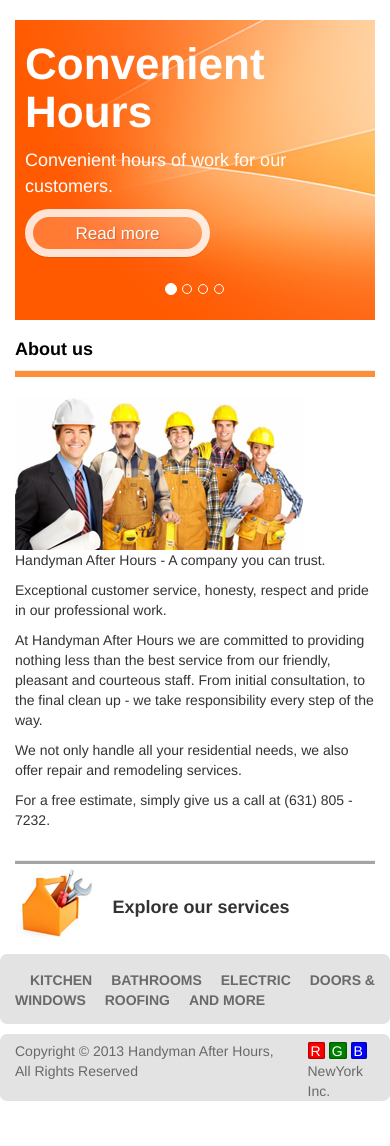
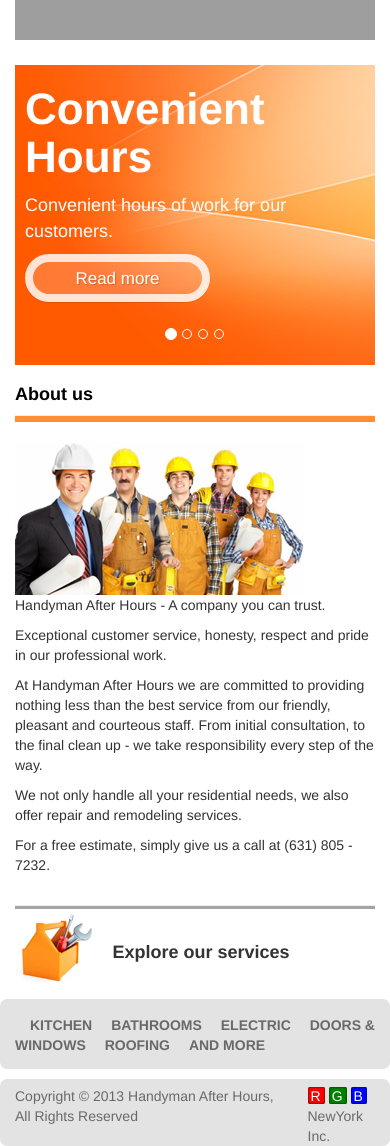
Before and after one commit to koniaczek/handymanafterhours, a Django app: page /about in a window 390 px wide. Shown: the part 148-1294 px from the top of the page. Before the commit the page ends 1249 px from the top, so only its background shows below. Run offline with Django 3.2, Linux system fonts and the light colour scheme; some libraries are stand-ins or nearby versions; grey boxes are pictures that could not be loaded.

Commit message:
Added facebook iframe

```diff
--- a/HandyMan/templates/base.html
+++ b/HandyMan/templates/base.html
@@ -51,7 +51,11 @@
             </div><!--/.nav-collapse -->
         </div><!--/.container-fluid -->
     </nav>
-
+    <div class="row">
+        <div class="col-md-12">
+            <iframe name="f23317baff962a" width="100%" height="1000px" frameborder="0" allowtransparency="true" allowfullscreen="true" scrolling="no" title="fb:like Facebook Social Plugin" src="https://www.facebook.com/plugins/like.php?app_id=&amp;channel=http%3A%2F%2Fstaticxx.facebook.com%2Fconnect%2Fxd_arbiter.php%3Fversion%3D42%23cb%3Df327b2e0a59c0b4%26domain%3Dhandymanafterhours.com%26origin%3Dhttp%253A%252F%252Fhandymanafterhours.com%252Ff2766ddadb83888%26relation%3Dparent.parent&amp;container_width=300&amp;href=https%3A%2F%2Fwww.facebook.com%2Fhandymanafterhourss&amp;locale=en_US&amp;sdk=joey&amp;send=true&amp;show_faces=false&amp;width=300" style="border: none; visibility: visible; height: 40px;" class=""></iframe>
+        </div>
+    </div>
     <br>
     <div id="myCarousel" class="carousel slide" data-ride="carousel">
         <!-- Indicators -->
```
